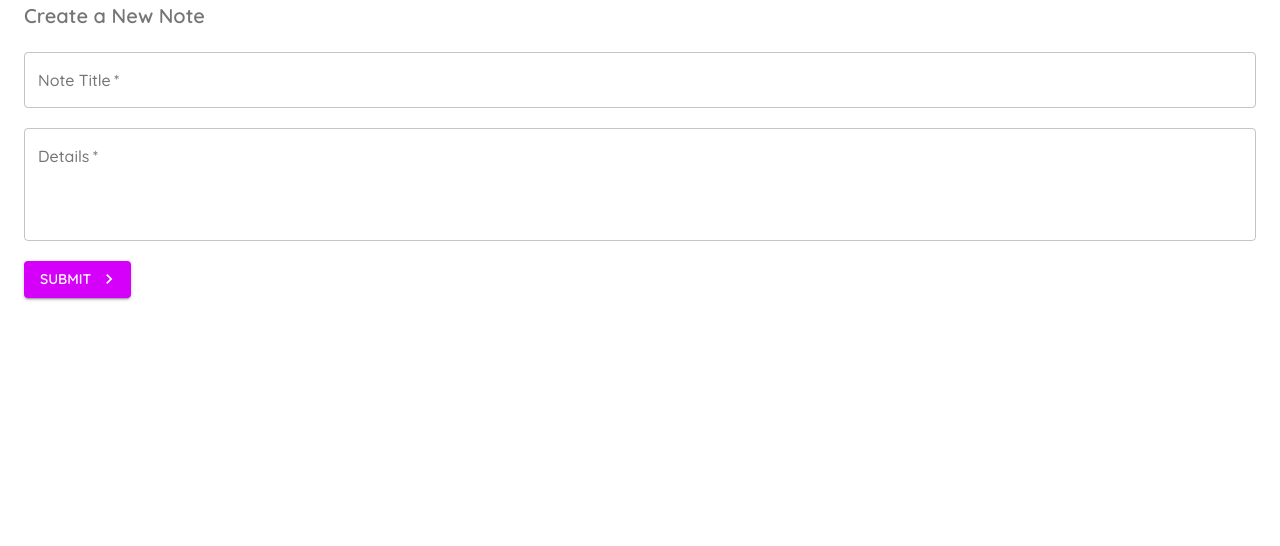
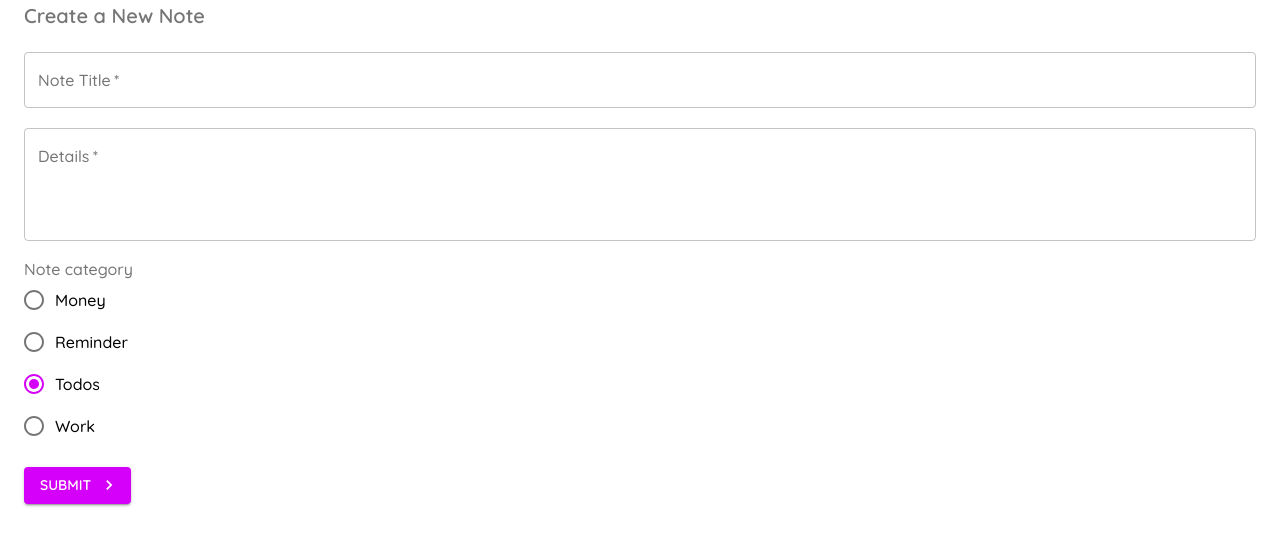
Before and after one commit to zheng980423/learning-material-ui, a React (Create React App) app: page /create in a window 1280 px wide. Shown: the top 546 px of the page. Built offline with nearby package versions, Linux system fonts and the light colour scheme.

Commit message:
radio group formcontrol formlabel

```diff
--- a/src/pages/Create.js
+++ b/src/pages/Create.js
@@ -3,7 +3,11 @@
 import Button from '@material-ui/core/Button';
 import Container from '@material-ui/core/Container';
 import TextField from '@material-ui/core/TextField';
-import { makeStyles } from '@material-ui/core';
+import Radio from '@material-ui/core/Radio';
+import RadioGroup from '@material-ui/core/RadioGroup';
+import FormLabel from '@material-ui/core/FormLabel';
+import FormControl from '@material-ui/core/FormControl';
+import { FormControlLabel, makeStyles } from '@material-ui/core';
 import KeyboardArrowRightIcon from '@material-ui/icons/KeyboardArrowRight';
 
 const useStyles = makeStyles({
@@ -19,6 +23,8 @@
   const [details, setDetails] = useState('');
   const [titleError, setTitleError] = useState(false);
   const [detailsError, setDetailsError] = useState(false);
+  const [category, setCategory] = useState('todos');
+
   const handleSubmit = e => {
     e.preventDefault();
     setTitleError(false);
@@ -30,7 +36,7 @@
       setDetailsError(true);
     }
     if (title && details) {
-      console.log(title, details);
+      console.log(title, details, category);
     }
   };
   return (
@@ -66,6 +72,25 @@
           required
           error={detailsError}
         />
+        <FormControl className={classes.field}>
+          <FormLabel>Note category</FormLabel>
+          <RadioGroup
+            value={category}
+            onChange={e => {
+              setCategory(e.target.value);
+            }}
+          >
+            <FormControlLabel value="money" control={<Radio />} label="Money" />
+            <FormControlLabel
+              value="reminder"
+              control={<Radio />}
+              label="Reminder"
+            />
+            <FormControlLabel value="todos" control={<Radio />} label="Todos" />
+            <FormControlLabel value="work" control={<Radio />} label="Work" />
+          </RadioGroup>
+        </FormControl>
+
         <Button
           type="submit"
           color="secondary"
```
